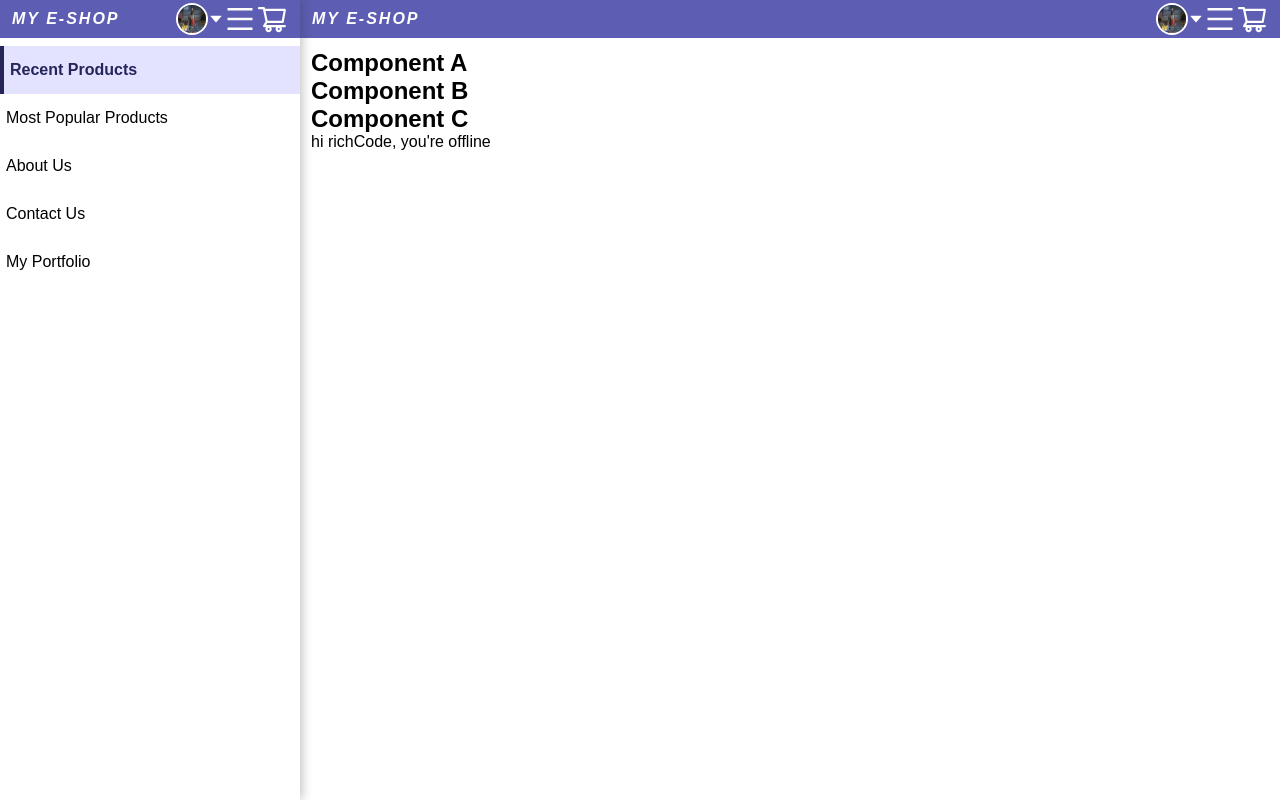
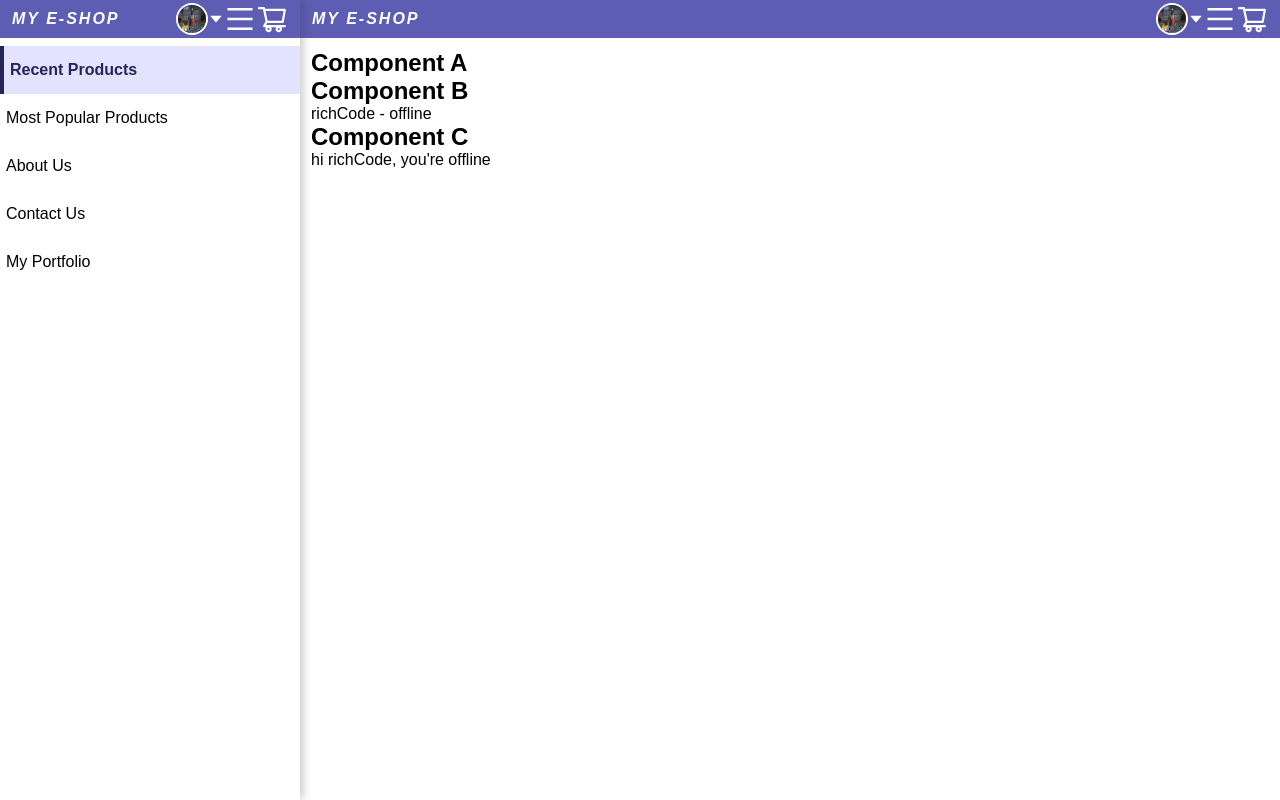
Before and after one commit to chineduogada/learning_react_hooks, a React (Create React App) app: page / in a window 1280 px wide. Built offline with nearby package versions, Linux system fonts and the light colour scheme.

Commit message:
useContext hook

```diff
--- a/src/components/ComponentB/ComponentB.jsx
+++ b/src/components/ComponentB/ComponentB.jsx
@@ -1,11 +1,15 @@
-import React from "react";
+import React, { useContext } from "react";
 import ComponentC from "../ComponentC/ComponentC";
+import { userContext, statusContext } from "../../App";
 
 function ComponentB() {
+  const user = useContext(userContext);
+  const status = useContext(statusContext);
+
   return (
     <div>
       <h1>Component B</h1>
-
+      {user} - {status ? "online" : "offline"}
       <ComponentC />
     </div>
   );
```
